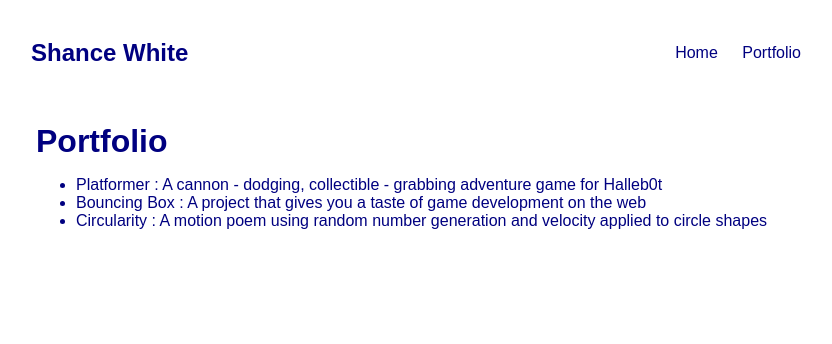
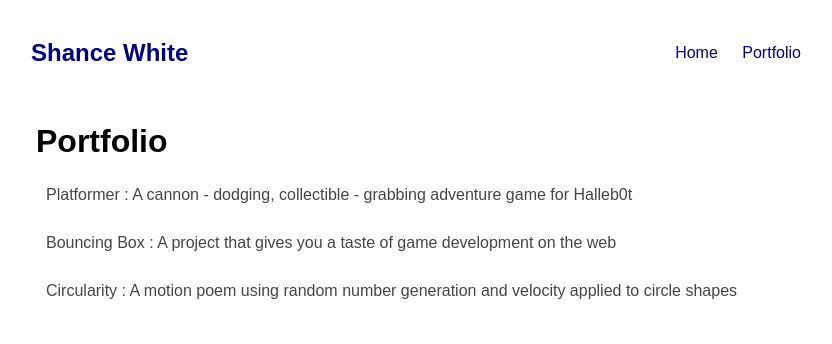
Before and after one commit to ShanceWhite4549977/ShanceWhite4549977.github.io, a plain HTML site: page portfolio.html in a window 1280 px wide. Shown: the whole page, without its empty margins (219-1051 px from the left). Drawn offline with Linux system fonts and the light colour scheme.

Commit message:
portfolio

```diff
--- a/style.css
+++ b/style.css
@@ -62,3 +62,28 @@
    h2, h3 {
        margin: 0px;
    }
+/* portfolio styles */
+         .content h1 {
+             color: black;
+         }
+
+         #portfolio {
+             list-style-type: none;
+             padding-left: 0;
+         }
+
+         #portfolio li {
+             background: #fff;
+             padding: 10px;
+             border-radius: 10px;
+             margin-bottom: 10px;
+         }
+
+         #portfolio li:hover {
+             background: #eee;
+         }
+
+         #portfolio a {
+             text-decoration: none;
+             color: #454545;
+         }
```
Also changed, not shown: index.html (+1 -1 lines).
